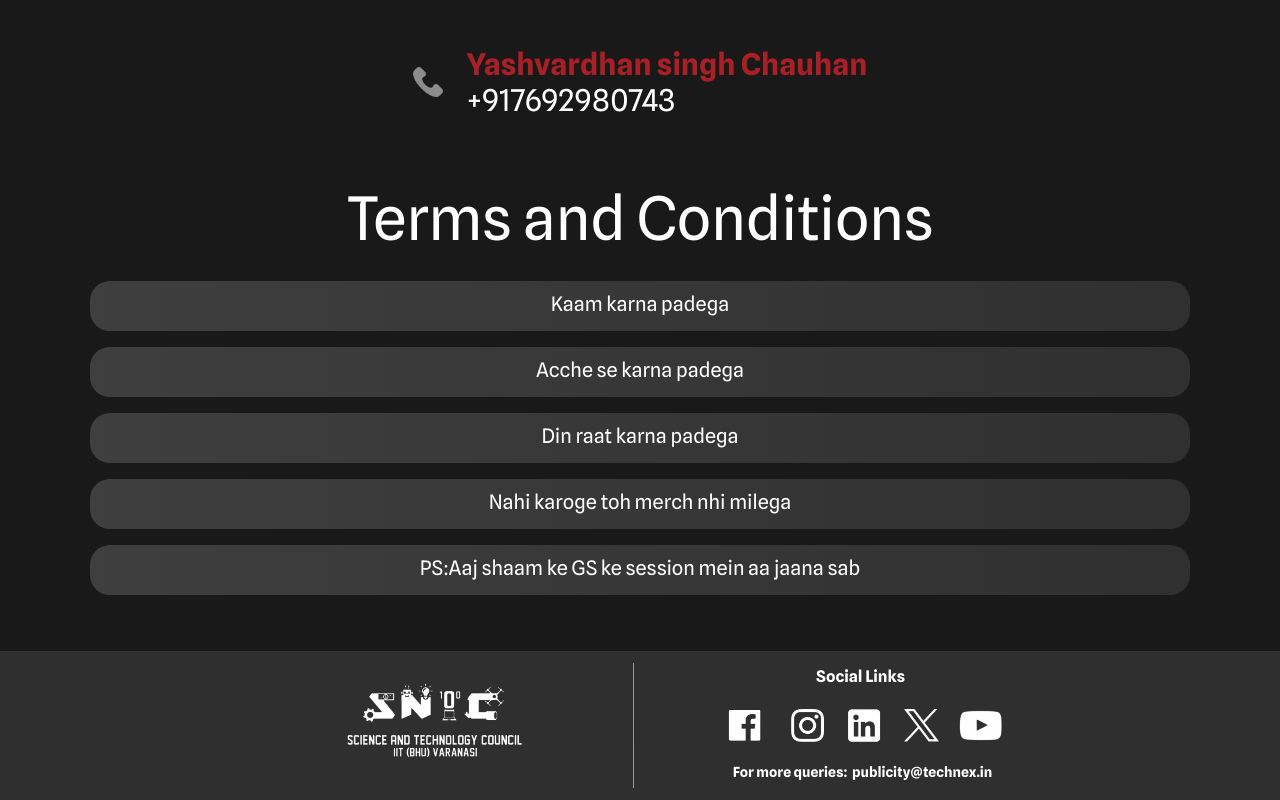
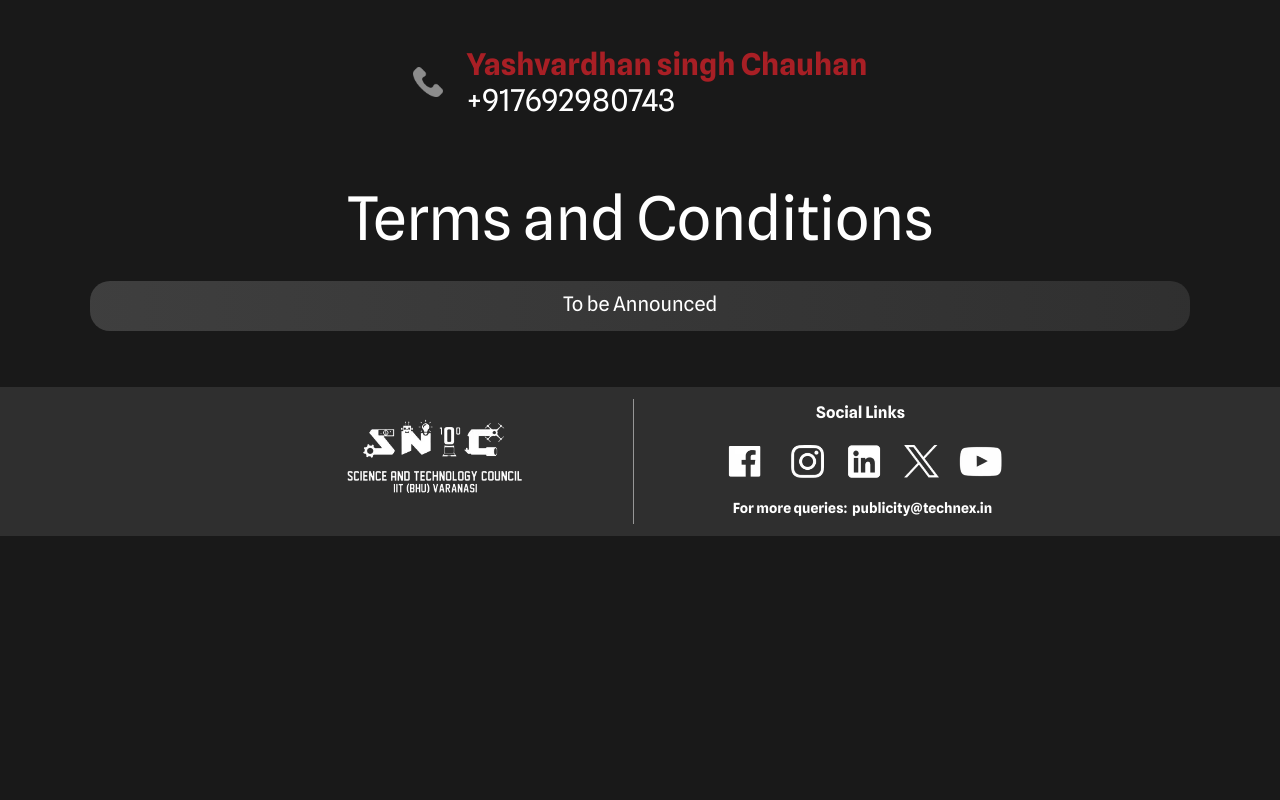
Before and after one commit to technex-iit-bhu/CA_Frontend, a Next.js app: page /contactUsPage in a window 1280 px wide. Shown: the part 618-1418 px from the top of the page. After the commit the page ends 1154 px from the top, so only its background shows below. Built offline with nearby package versions, Linux system fonts and the light colour scheme; a web font is replaced by a local one.

Commit message:
made the commits

```diff
--- a/src/pages/contactUsPage.tsx
+++ b/src/pages/contactUsPage.tsx
@@ -20,11 +20,7 @@ const contactUsPage = () => {
           </span>
         </Center>
       </Box>
-      <Tnc text='Kaam karna padega'></Tnc>
-      <Tnc text='Acche se karna padega'></Tnc>
-      <Tnc text='Din raat karna padega'></Tnc>
-      <Tnc text='Nahi karoge toh merch nhi milega'></Tnc>
-      <Tnc text='PS:Aaj shaam ke GS ke session mein aa jaana sab'></Tnc>
+      <Tnc text='To be Announced'></Tnc>
       <br />
       <br />
     </div>
```
